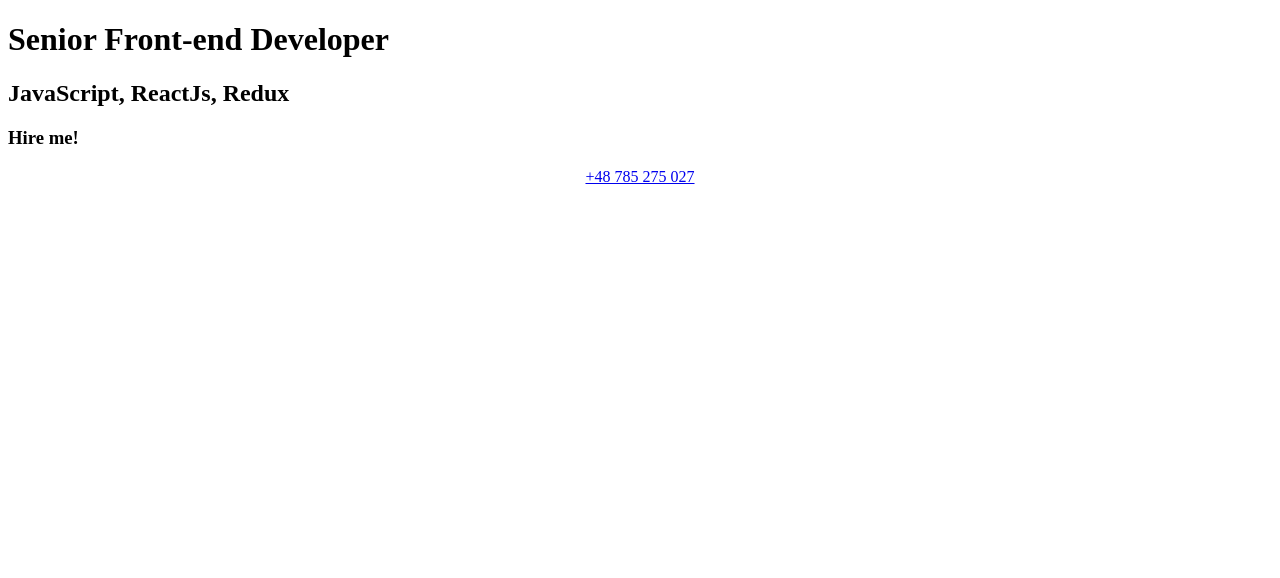
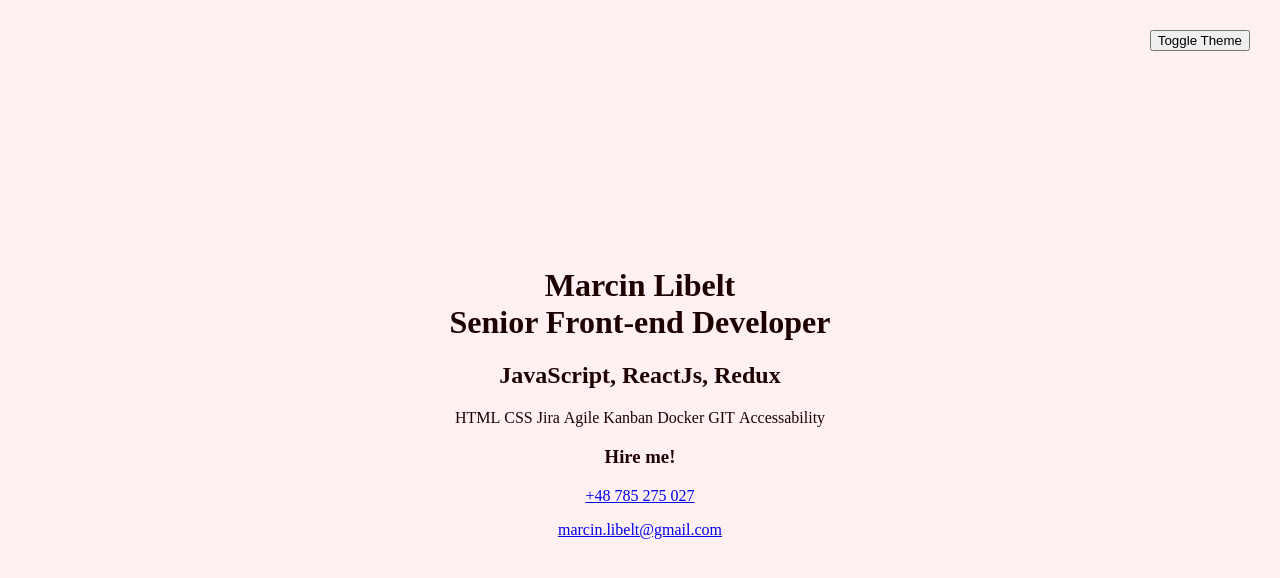
Before and after one commit to marcin-libelt/personal-website, a plain HTML site: page index.html in a window 1280 px wide. Drawn offline with Linux system fonts and the light colour scheme.

Commit message:
indocument styles and content

```diff
--- a/index.html
+++ b/index.html
@@ -4,12 +4,89 @@
     <meta charSet="utf-8"/>
     <meta name="viewport" content="width=device-width, initial-scale=1"/>
     <title>Marcin Libelt - Personal Website</title>
+    <script>
+      (function(){
+        const STORAGE_NAME = 'theme'
+        const THEME_LIGHT = 'light'
+        const THEME_DARK = 'dark'
+        let theme = localStorage.getItem(STORAGE_NAME) || THEME_LIGHT
+        window.onload = () => {
+          const body = document.getElementsByTagName('BODY')[0]
+          const themeToggler = document.getElementById('toggleTheme')
+          themeToggler.addEventListener('click', () => {
+            if(theme === THEME_LIGHT) {
+              theme = THEME_DARK
+              body.classList.add(THEME_DARK)
+              body.classList.remove(THEME_LIGHT)
+            } else {
+              theme = THEME_LIGHT
+              body.classList.add(THEME_LIGHT)
+              body.classList.remove(THEME_DARK)
+            }
+            localStorage.setItem(STORAGE_NAME, theme)
+          })
+        }
+      })();
+    </script>
+    <style>
+      body {
+        margin: 0;
+        background-color: #fff0f2;
+        color: #1d0000;
+      }
+      h1, h2, h3, p {
+        text-align: center;
+      }
+      ol {
+        text-align: center;
+        max-width: 400px;
+        margin: 0;
+        padding: 0;
+      }
+      li {
+        display: inline;
+      }
+      .page-container {
+        position: relative;
+        display: flex;
+        align-content: center;
+        justify-content: space-around;
+        align-items: center;
+        height: 100vh;
+      }
+      .toggler {
+        position: absolute;
+        top: 30px;
+        right: 30px;
+      }
+
+      /* Themes */
+      body.dark {
+        color: #aa8faa;
+        background-color: #180000;
+      }
+    </style>
   </head>
-  <body>
-    <h1>Senior Front-end Developer</h1>
-    <h2>JavaScript, ReactJs, Redux</h2>
-    <h3 style="text-align">Hire me!</h3>
-    <p style="text-align:center"><a href="tel:0048785275027">+48 785 275 027</a></p>
-    <p style="text-align:center"><a href="mail:marcin.libelt@gmail.com</a></p>
+  <body class="light">
+    <div class="page-container">
+      <button class="toggler" id="toggleTheme">Toggle Theme</button>
+      <div class="centerize-me">
+        <h1>Marcin Libelt<br> Senior Front-end Developer</h1>
+        <h2>JavaScript, ReactJs, Redux</h2>
+        <ol>
+          <li>HTML</li>
+          <li>CSS</li>
+          <li>Jira</li>
+          <li>Agile</li>
+          <li>Kanban</li>
+          <li>Docker</li>
+          <li>GIT</li>
+          <li>Accessability</li>
+        </ol>
+        <h3>Hire me!</h3>
+        <p><a href="tel:0048785275027">+48 785 275 027</a></p>
+        <p><a href="mail:marcin.libelt@gmail.com">marcin.libelt@gmail.com</a></p>
+      </div>
+    </div>
   </body>
 </html>
```
